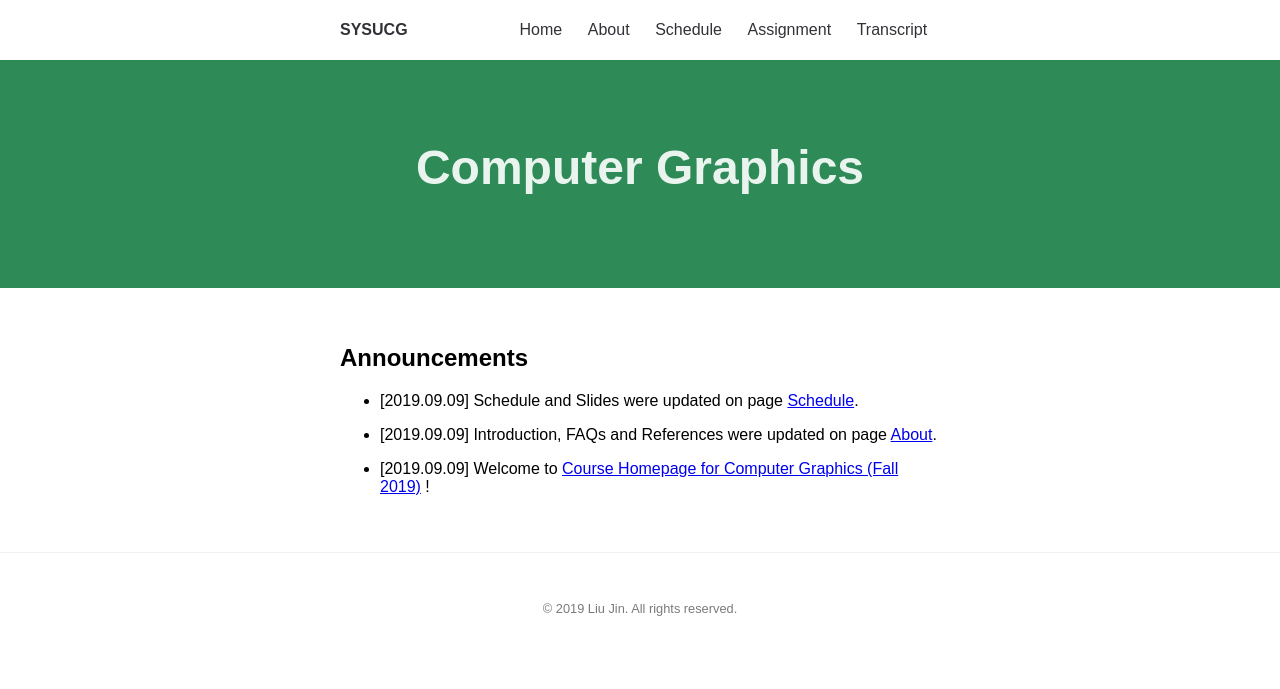
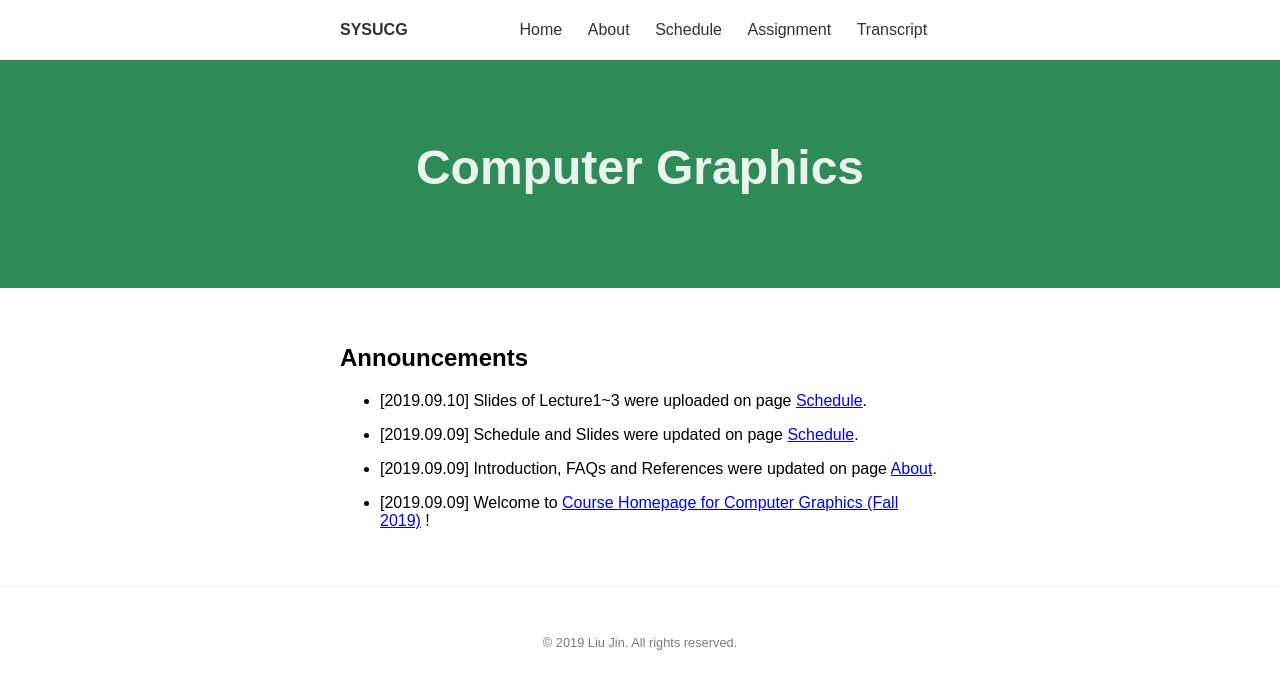
Before and after one commit to sysucg2019/sysucg2019.github.io, a Jekyll site: the page built from index.md, in a window 1280 px wide. Shown: the top 689 px of the page. Built offline with Jekyll 4.4.1, drawn with Linux system fonts in a browser that asks for light colours.

Commit message:
Update index.md

```diff
--- a/index.md
+++ b/index.md
@@ -4,6 +4,8 @@ title: Computer Graphics (Fall 2019)
 ---
 
 ## Announcements
+- [2019.09.10] Slides of Lecture1~3 were uploaded on page [Schedule](https://sysucg2019.github.io/schedule).
+
 - [2019.09.09] Schedule and Slides were updated on page [Schedule](https://sysucg2019.github.io/schedule).
 
 - [2019.09.09] Introduction, FAQs and References were updated on page [About](https://sysucg2019.github.io/about).
```
